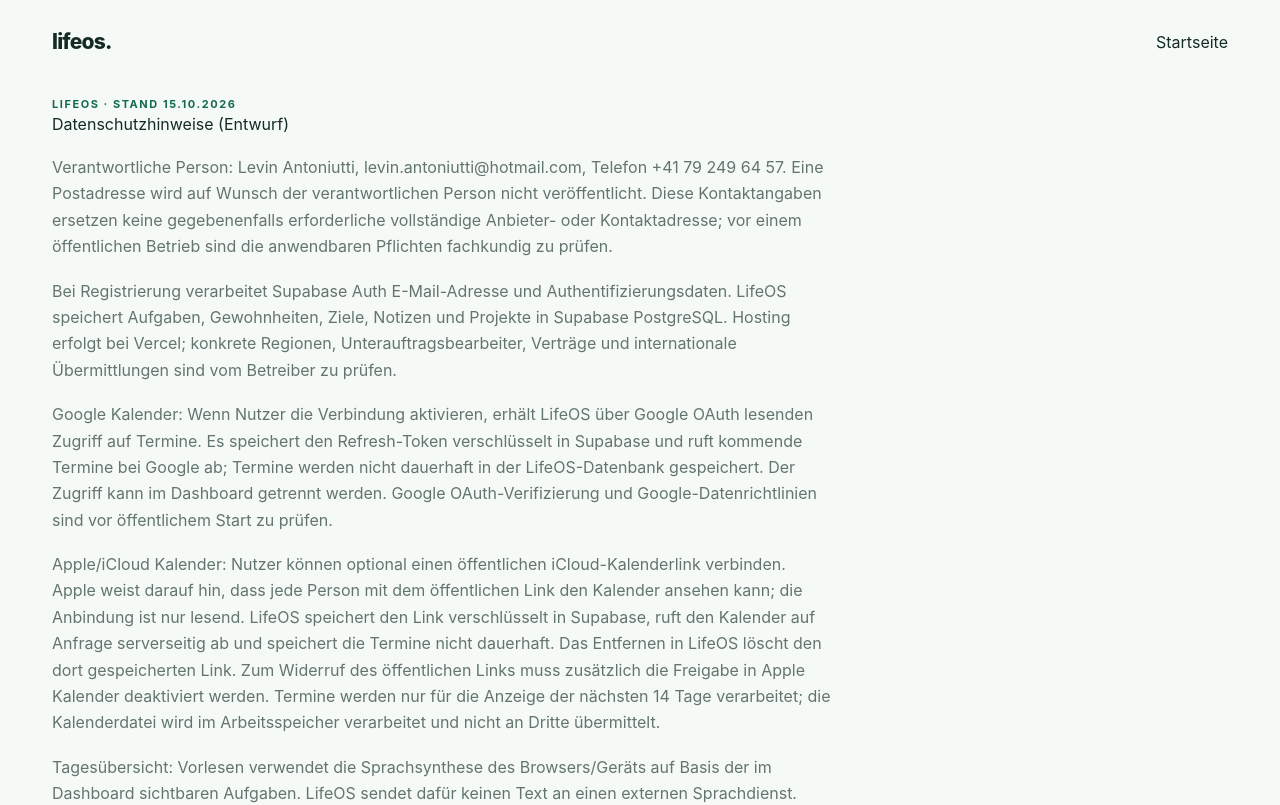
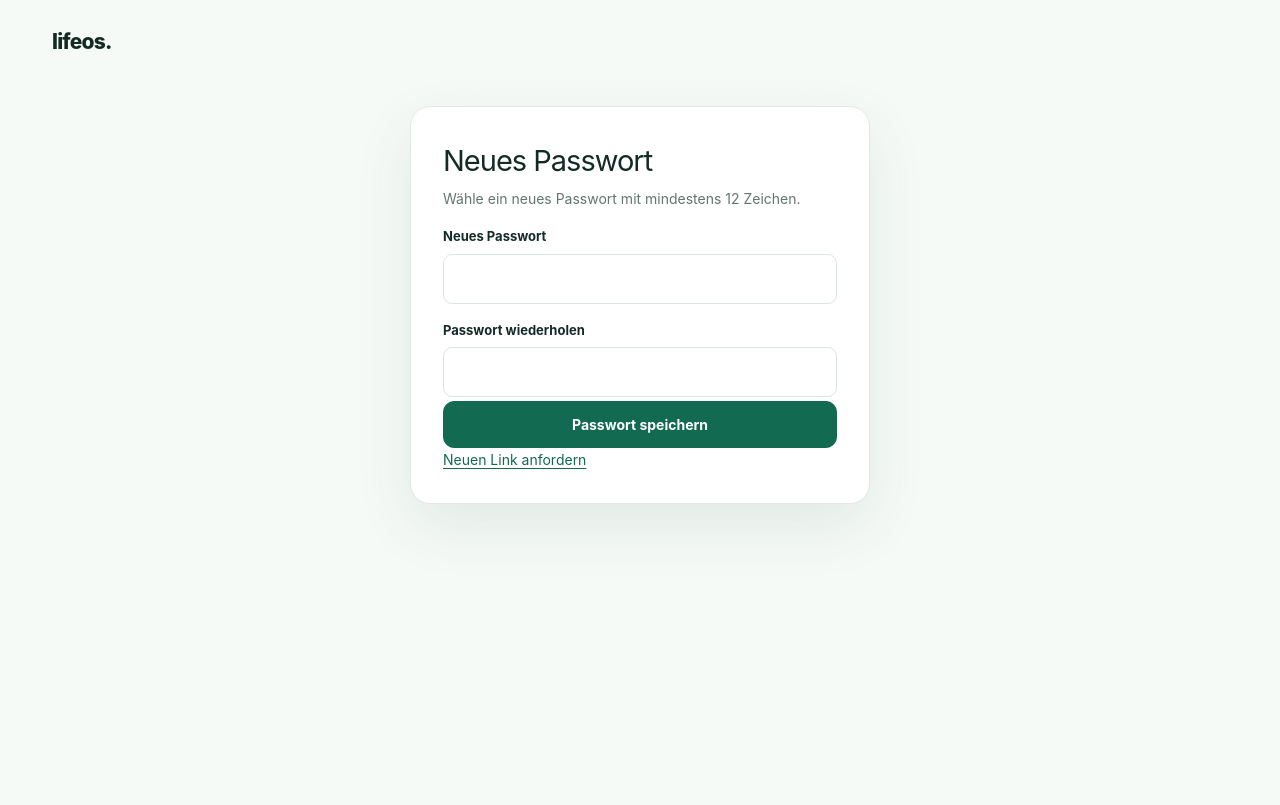
Before and after one commit to bleison/daily-dashboard, a Next.js app: page /passwort-neu in a window 1280 px wide. Shown: the top 805 px of the page. Built offline with nearby package versions, Linux system fonts and the light colour scheme.

Commit message:
Add password update page

```diff
--- /dev/null
+++ b/src/app/passwort-neu/page.tsx
@@ -0,0 +1,8 @@
+import Link from "next/link";
+import { updatePassword } from "@/app/auth-actions";
+
+const messages: Record<string, string> = { kurz: "Das Passwort muss mindestens 12 Zeichen lang sein.", abweichend: "Die beiden Passwörter stimmen nicht überein.", abgelaufen: "Der Link ist ungültig oder abgelaufen. Fordere bitte einen neuen Link an.", "1": "Das Passwort konnte nicht geändert werden. Fordere einen neuen Link an und versuche es erneut." };
+export default async function NewPassword({ searchParams }: { searchParams: Promise<{ fehler?: string }> }) {
+  const { fehler } = await searchParams;
+  return <main className="shell"><header className="top"><Link className="brand" href="/">lifeos.</Link></header><section className="form"><h1>Neues Passwort</h1><p className="muted">Wähle ein neues Passwort mit mindestens 12 Zeichen.</p>{fehler && <p role="alert">{messages[fehler] || messages.abgelaufen}</p>}<form action={updatePassword}><label htmlFor="new-password">Neues Passwort</label><input id="new-password" name="password" type="password" autoComplete="new-password" minLength={12} required/><label htmlFor="confirm-password">Passwort wiederholen</label><input id="confirm-password" name="confirm" type="password" autoComplete="new-password" minLength={12} required/><p><button className="btn">Passwort speichern</button></p></form><p className="muted"><Link href="/passwort-vergessen">Neuen Link anfordern</Link></p></section></main>;
+}
```
